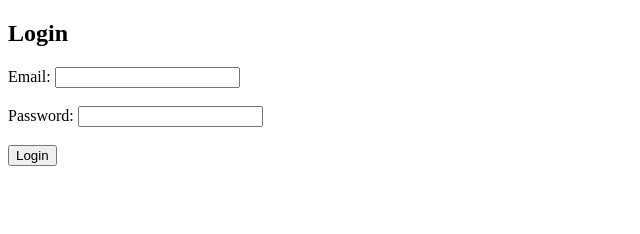
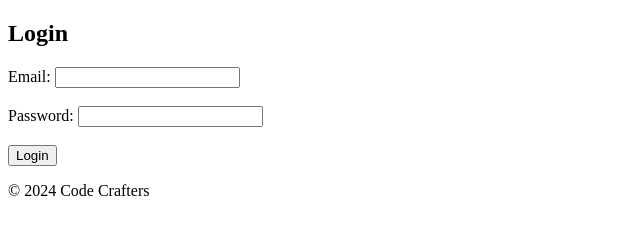
Before and after one commit to KopanoModika/CateringWebApp, a plain HTML site: page login.html in a window 1280 px wide. Shown: the whole page, without its empty margins (0-640 px from the left). Drawn offline with Linux system fonts and the light colour scheme.

Commit message:
add foother to each page

```diff
--- a/login.html
+++ b/login.html
@@ -69,4 +69,7 @@
 
     <p id="error-message" style="color:red;"></p>
 </body>
+<footer>
+    <p>&copy; 2024 Code Crafters</p>
+</footer>
 </html>
```
Also changed, not shown: bookings.html (+3 -0 lines), register.html (+3 -0 lines).
